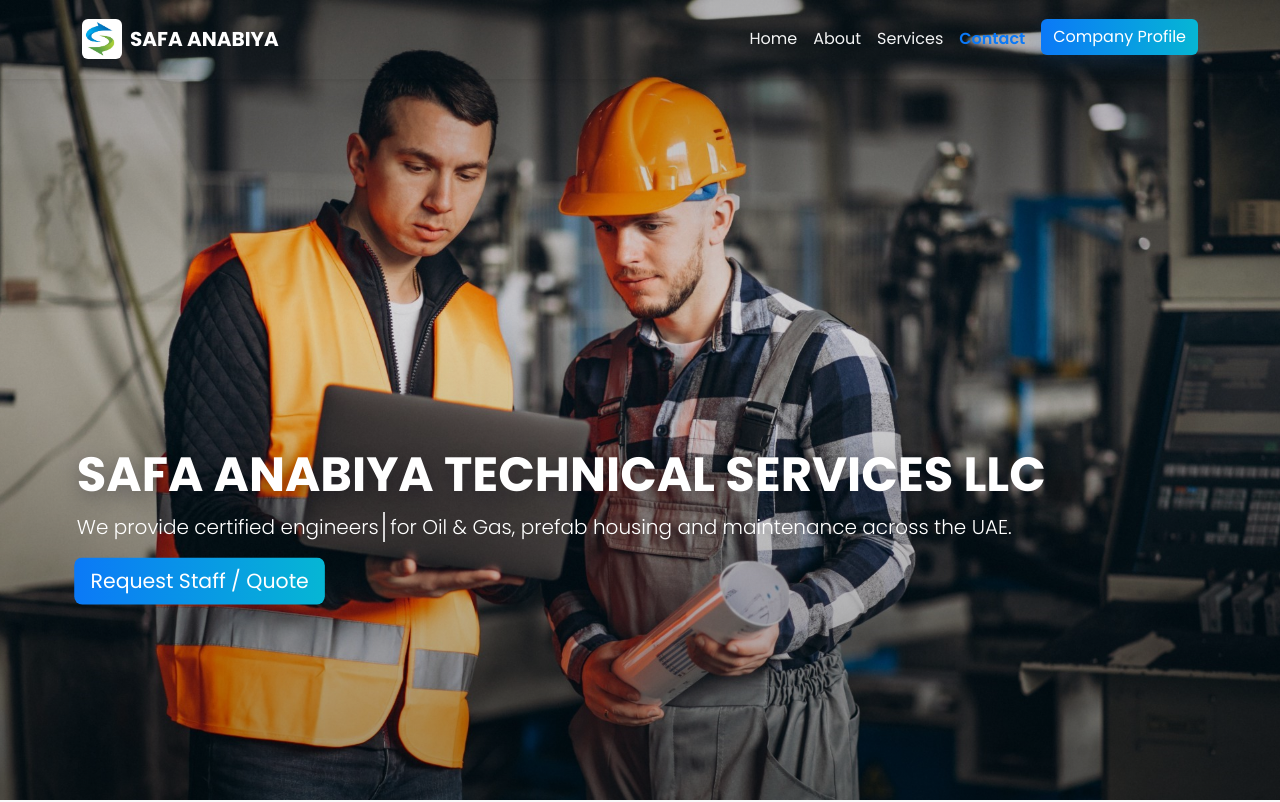
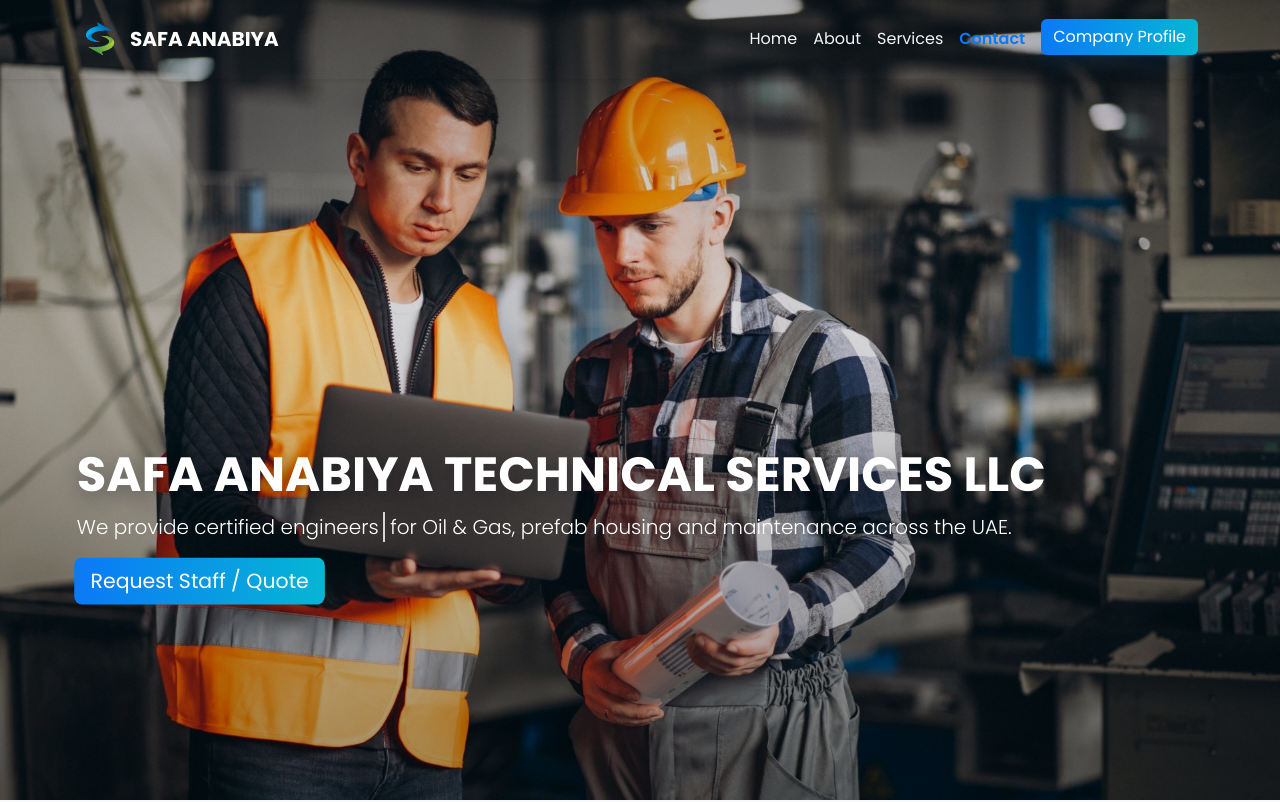
Before and after one commit to Ashu1823/SafaAnabiya, a plain HTML site: page index.html in a window 1280 px wide. Shown: the top 802 px of the page. Drawn offline with nearby package versions, Linux system fonts and the light colour scheme.

Commit message:
logo updated

```diff
--- a/index.html
+++ b/index.html
@@ -8,21 +8,21 @@
     <link href="https://cdn.jsdelivr.net/npm/bootstrap@5.3.2/dist/css/bootstrap.min.css" rel="stylesheet">
     <link rel="stylesheet" href="css/styles.css">
     <!-- Favicon (browser tab icon) -->
-    <link rel="icon" type="image/jpeg" href="assets/logo.jpg">
+    <link rel="icon" type="image/jpeg" href="assets/logo.png">
     <!-- Social/SEO image for Google and sharing -->
     <meta name="description" content="Skilled technicians for Oil & Gas, prefab housing, and maintenance across the UAE.">
-    <meta property="og:image" content="assets/logo.jpg">
+    <meta property="og:image" content="assets/logo.png">
     <meta property="og:title" content="Safa Anabiya Technical Services LLC">
     <meta property="og:description" content="Skilled technicians for Oil & Gas, prefab housing, and maintenance across the UAE.">
     <!-- <meta name="twitter:card" content="summary_large_image"> -->
-    <meta name="twitter:image" content="assets/logo.jpg">
+    <meta name="twitter:image" content="assets/logo.png">
   </head>
   <body data-bs-spy="scroll" data-bs-target="#mainNavbar" data-bs-offset="80" tabindex="0">
 
     <nav id="mainNavbar" class="navbar navbar-expand-lg navbar-light bg-white shadow-sm fixed-top">
       <div class="container">
         <a class="navbar-brand fw-bold text-primary d-flex align-items-center" href="#">
-          <img src="assets/logo.jpg" alt="SAFA ANABIYA Logo" class="navbar-logo me-2" />
+          <img src="assets/logo.png" alt="SAFA ANABIYA Logo" class="navbar-logo me-2" />
           <span>SAFA ANABIYA</span>
         </a>
         <button class="navbar-toggler" type="button" data-bs-toggle="collapse" data-bs-target="#navCollapse" aria-controls="navCollapse" aria-expanded="false" aria-label="Toggle navigation">
```
Also changed, not shown: assets/logo.png (added).
